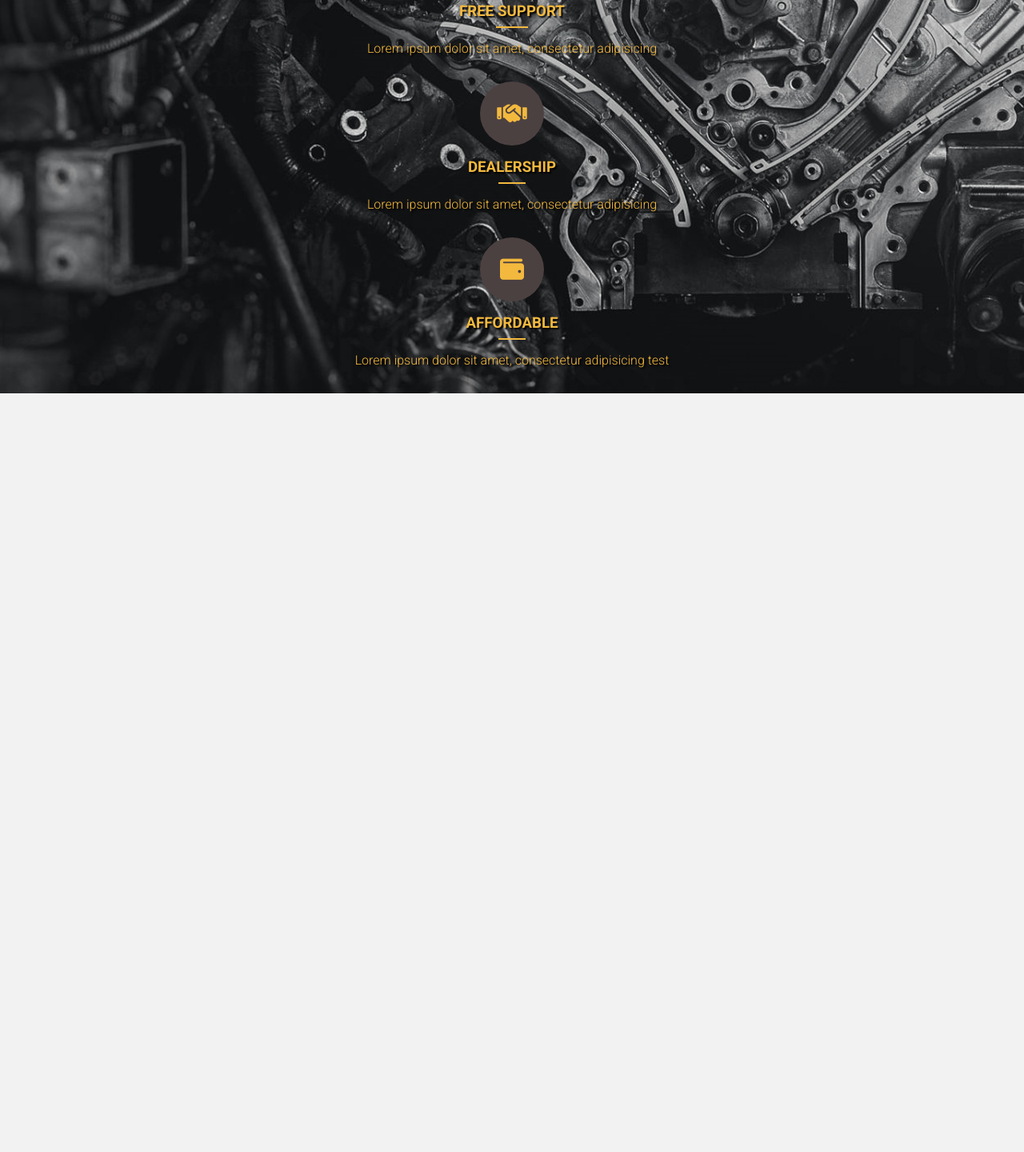
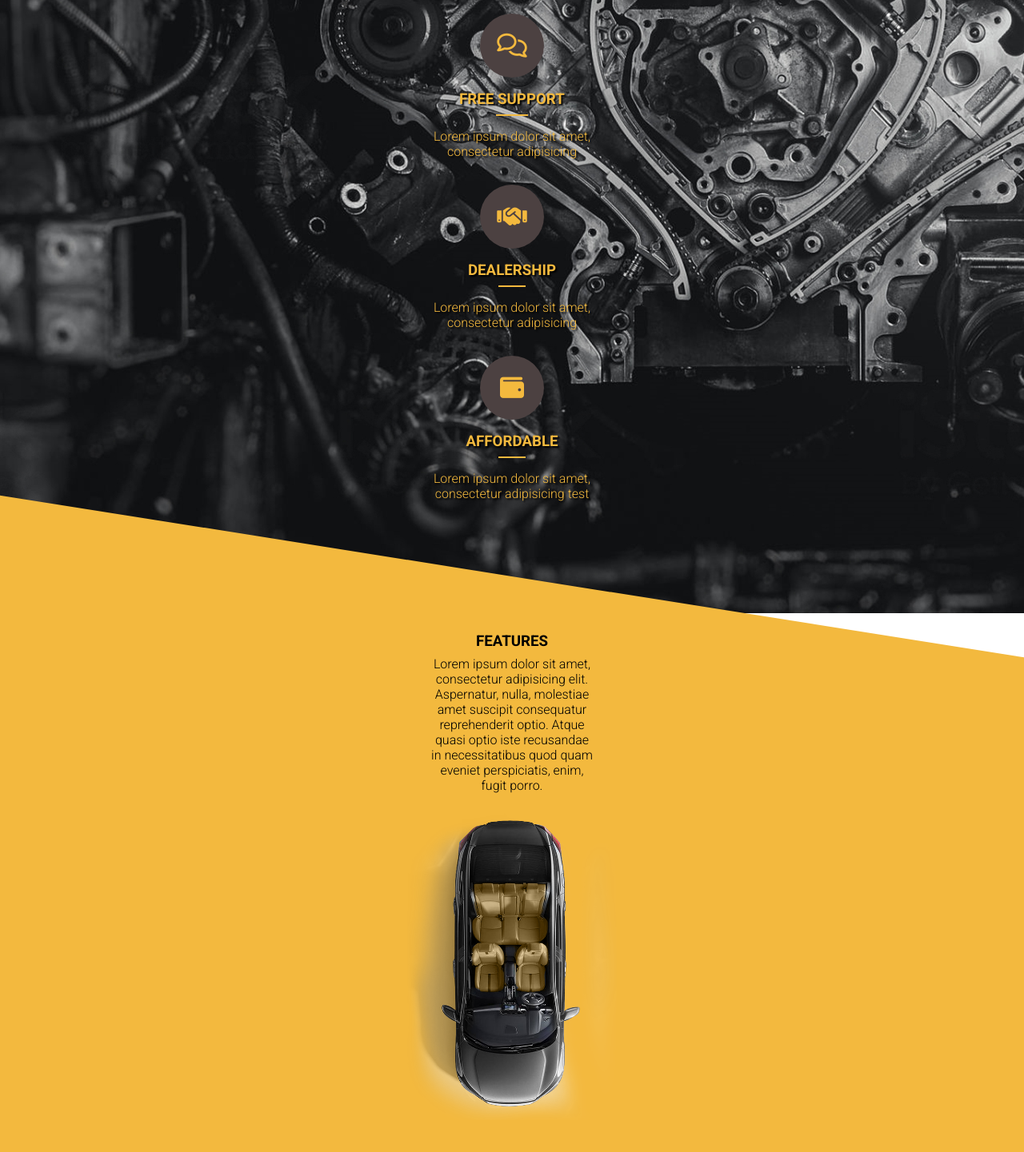
Before and after one commit to VladKrivenko/Dyplom2019, a plain HTML site: page index.html in a window 1280 px wide. Shown: the part 1071-2512 px from the top of the page at 80% size. Before the commit the page ends 1563 px from the top, so only its background shows below. Drawn offline with nearby package versions, Linux system fonts and the light colour scheme.

Commit message:
add content

```diff
--- a/index.html
+++ b/index.html
@@ -68,20 +68,54 @@
 				<p>Lorem ipsum dolor sit amet, consectetur adipisicing elit. Enim, corrupti vel. Unde quasi, voluptate accusantium excepturi, vitae velit ipsam molestiae </p>
 			</div>
 			<div class="features_container">
+				<div class="feature_child">
 					<i class="fas fa-car"></i>
 					<h3>All brands</h3>
 					<p>Lorem ipsum dolor sit amet, consectetur adipisicing</p>
+				</div>
+				<div class="feature_child">
 					<i class="far fa-comments"></i>
 					<h3>Free support</h3>
 					<p>Lorem ipsum dolor sit amet, consectetur adipisicing</p>
+				</div>
+				<div class="feature_child">
 					<i class="fas fa-handshake"></i>
 					<h3>Dealership</h3>
 					<p>Lorem ipsum dolor sit amet, consectetur adipisicing</p>
+				</div>
+				<div class="feature_child">
 					<i class="fas fa-wallet"></i>
 					<h3>Affordable</h3>
 					<p>Lorem ipsum dolor sit amet, consectetur adipisicing test</div>
 				</div>
 		</div>
+	</div>
+
+	<div class="car_content">
+		<div class="skew_content"></div>
+		<div class="description_container">
+			<h3>Features</h3>
+			<p>Lorem ipsum dolor sit amet, consectetur adipisicing elit. Aspernatur, nulla, molestiae amet suscipit consequatur reprehenderit optio. Atque quasi optio iste recusandae in necessitatibus quod quam eveniet perspiciatis, enim, fugit porro.</p>
+		</div>
+		<div class="car_container">
+			<img src="img/Car_content.png" alt="car">
+		</div>
+	</div>
+
+
+
+
+
+
+
+
+
+
+
+
+
+
+
 
 <script type="text/javascript" src="materialize/js/materialize.js"></script>
 <script>$(document).ready(function(){$('.slider').slider({interval: 5000, indicators: true});});</script>
--- a/style.css
+++ b/style.css
@@ -235,7 +235,7 @@ nav li{
 }
 
 .slider {
-	height: 475px;
+	height: 566px;
   	width: 100%;
 }
 
@@ -315,7 +315,7 @@ nav li{
     text-align: right;
     left: -19px;
     right: 0;
-    bottom: 50px;
+    bottom: -42px;
     margin: 0;
     padding: 0;
     z-index: 101;
@@ -479,9 +479,101 @@ nav li{
   transition: all 1s ease;
 }
 
+.features_container div:last-child{
+  margin-bottom: 108px;
+}
+
+.feature_child{
+  display: flex;
+  flex-direction: column;
+  flex-wrap: wrap;
+  justify-content: center;
+  align-items: center;
+}
+
 .omegawrap{
     background-image: url(img/bigbackground.jpg);
 }
+
+.car_content{
+  background-color: #ffffff;
+  position: relative;
+
+}
+
+.car_content h3{
+  margin: 0 0 8px;
+  text-transform: uppercase;
+  /*color: #f3b93e;*/
+}
+
+.car_content p{
+  margin: 0 0 8px;
+  text-align: center;
+  width: 202px;
+
+}
+
+
+.skew_content{
+  background-color: #f3b93e;
+  transform: skew(0deg, 16deg);
+  position: absolute;
+  width: 100%;
+  z-index: 99;
+  height: 900px;
+    top: -46px;
+}
+
+.description_container{
+  display: flex;
+  flex-direction: column;
+  justify-content: center;
+  align-items: center;
+  padding: 24px 14px 0;
+  position: relative;
+  z-index: 999999;
+}
+
+.car_container {
+    position: relative;
+    z-index: 9999;
+    /* width: 100%; */
+    overflow: hidden;
+    height: 401px;
+}
+
+.car_container img{
+  position: relative;
+  height: 100%;
+  left: 50%;
+  top: 50%;
+  transform: translate(-50%, -50%);
+}
+
+
+
+
+
+
+
+
+
+
+
+
+
+
+
+
+
+
+
+
+
+
+
+
 
 
 
@@ -500,4 +592,14 @@ nav li{
     height: 328px;
     top: -51px;
   }
+
+  .skew_content{
+  background-color: #f3b93e;
+  transform: skew(0deg, 9deg);
+  position: absolute;
+  width: 100%;
+  z-index: 99;
+  height: 900px;
+    top: -46px;
 }
+}
```
Also changed, not shown: img/Car_content.png (added), img/feature1.png (added). Lines whose indentation alone changed are shown as unchanged.
